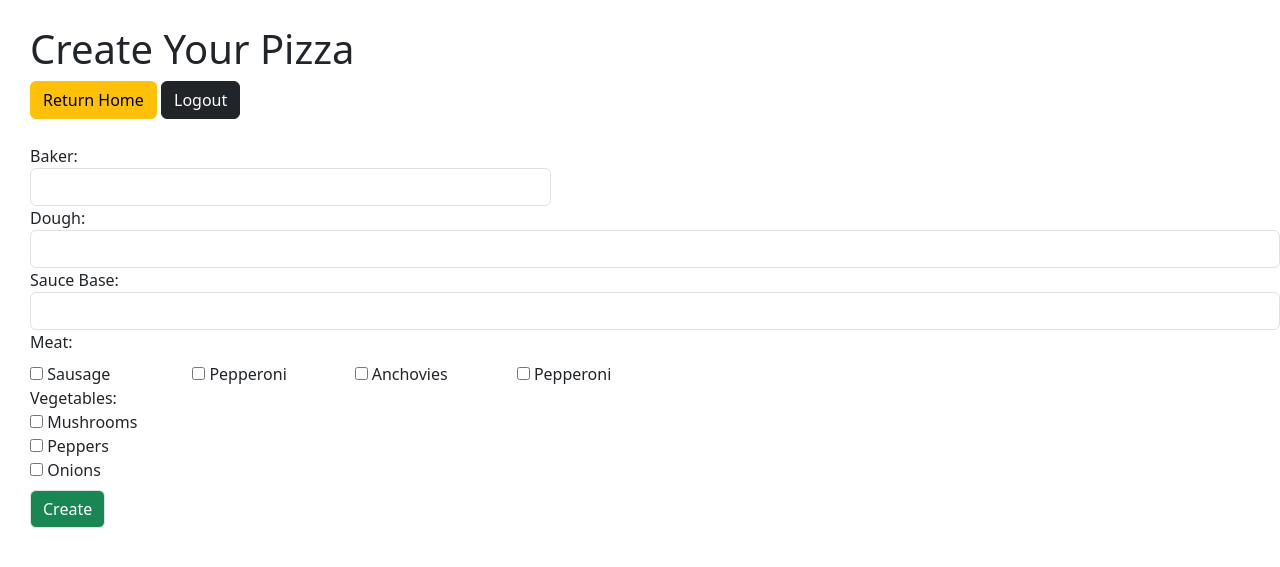
After one commit to TristanT8/pizzaPlanet, a Flask app: page /new/pizza in a window 1280 px wide. The commit adds this page. Shown: the top 567 px of the page. Run offline with Flask 3, Linux system fonts and the light colour scheme; the visitor is signed in with stand-in values (Sample User, id 1).

Commit message:
Pizza planet html files

```diff
--- a/pizza_planet/flask_app/controllers/pizza_cont.py
+++ b/pizza_planet/flask_app/controllers/pizza_cont.py
@@ -32,7 +32,7 @@ def validate_pizza():
         "dough" : request.form['dough'],
         "sauce_base" : request.form['sauce_base'],
         "meat" : request.form['meat'],
-        "toppings" : request.form['toppings']
+        "vegetables" : request.form['vegetables']
     }
 
     Pizza.create_pizza(data)
--- /dev/null
+++ b/pizza_planet/flask_app/templates/new_pizza.html
@@ -0,0 +1,77 @@
+<!DOCTYPE html>
+<html lang="en">
+<head>
+    <meta charset="UTF-8">
+    <meta name="viewport" content="width=device-width, initial-scale=1.0">
+    <link href="https://cdn.jsdelivr.net/npm/bootstrap@5.3.0-alpha1/dist/css/bootstrap.min.css" rel="stylesheet" integrity="sha384-GLhlTQ8iRABdZLl6O3oVMWSktQOp6b7In1Zl3/Jr59b6EGGoI1aFkw7cmDA6j6gD" crossorigin="anonymous">
+    <script src="https://cdn.jsdelivr.net/npm/bootstrap@5.3.0-alpha1/dist/js/bootstrap.bundle.min.js" integrity="sha384-w76AqPfDkMBDXo30jS1Sgez6pr3x5MlQ1ZAGC+nuZB+EYdgRZgiwxhTBTkF7CXvN" crossorigin="anonymous"></script>
+    <style>
+        .margin {
+            margin-left: 30px;
+            margin-top: 25px;
+        }
+    </style>
+    <title>Create Pizza</title>
+</head>
+<body>
+    <div>
+        <div class="margin">
+            <h1>Create Your Pizza</h1>
+            <a class="btn btn-warning" href="/dashboard">Return Home</a>
+            <a class="btn btn-dark" href="/user/logout">Logout</a>
+        </div>
+
+        <div>
+            {% with messages = get_flashed_messages() %}
+                {% if messages %}
+                    {% for message in messages %}
+                        <p>{{message}}</p>
+                    {% endfor %}
+                {% endif %}
+            {% endwith %}
+        </div>
+
+        <form action="/validate/pizza" method = "POST">
+            <div class="margin">
+                <div class="col-md-5">
+                    <label for="baker">Baker:</label>
+                    <input type="text" name="baker" id="baker" class="form-control">
+                </div>
+                <div>
+                    <label for="dough">Dough:</label>
+                    <input type="text" name="dough" id="dough" class="form-control">
+                </div>
+                <div>
+                    <label for="sauce_base">Sauce Base:</label>
+                    <input type="text" name="sauce_base" id="sauce_base" class="form-control">
+                </div>
+                <div class="col-md-6">
+                    <label for="meat" class="form-label">Meat:</label><br>
+                    <div class="row">
+                        <div class="col-md-3">
+                            <input type="checkbox" name="meat" value="sausage"> Sausage
+                        </div>
+                        <div class="col-md-3">
+                            <input type="checkbox" name="meat" value="pepperoni"> Pepperoni
+                        </div>
+                        <div class="col-md-3">
+                            <input type="checkbox" name="meat" value="anchovies"> Anchovies
+                        </div>
+                        <div class="col-md-3">
+                            <input type="checkbox" name="meat" value="pepperoni"> Pepperoni
+                        </div>
+                    </div>
+                </div>
+
+                <div>
+                    <label>Vegetables:</label><br>
+                    <input type="checkbox" name="vegetables" value="Mushrooms"> Mushrooms<br>
+                    <input type="checkbox" name="vegetables" value="Peppers"> Peppers<br>
+                    <input type="checkbox" name="vegetables" value="Onions"> Onions<br>
+                </div>
+            </div>
+            <button type="submit" class="btn btn-success mt-2 border border-1 margin">Create</button>
+        </form>
+    </div>
+</body>
+</html>
```
Also changed, not shown: pizza_planet/flask_app/models/pizza_model.py (+11 -11 lines), pizza_planet/flask_app/templates/home_page.html (+7 -1 lines).
